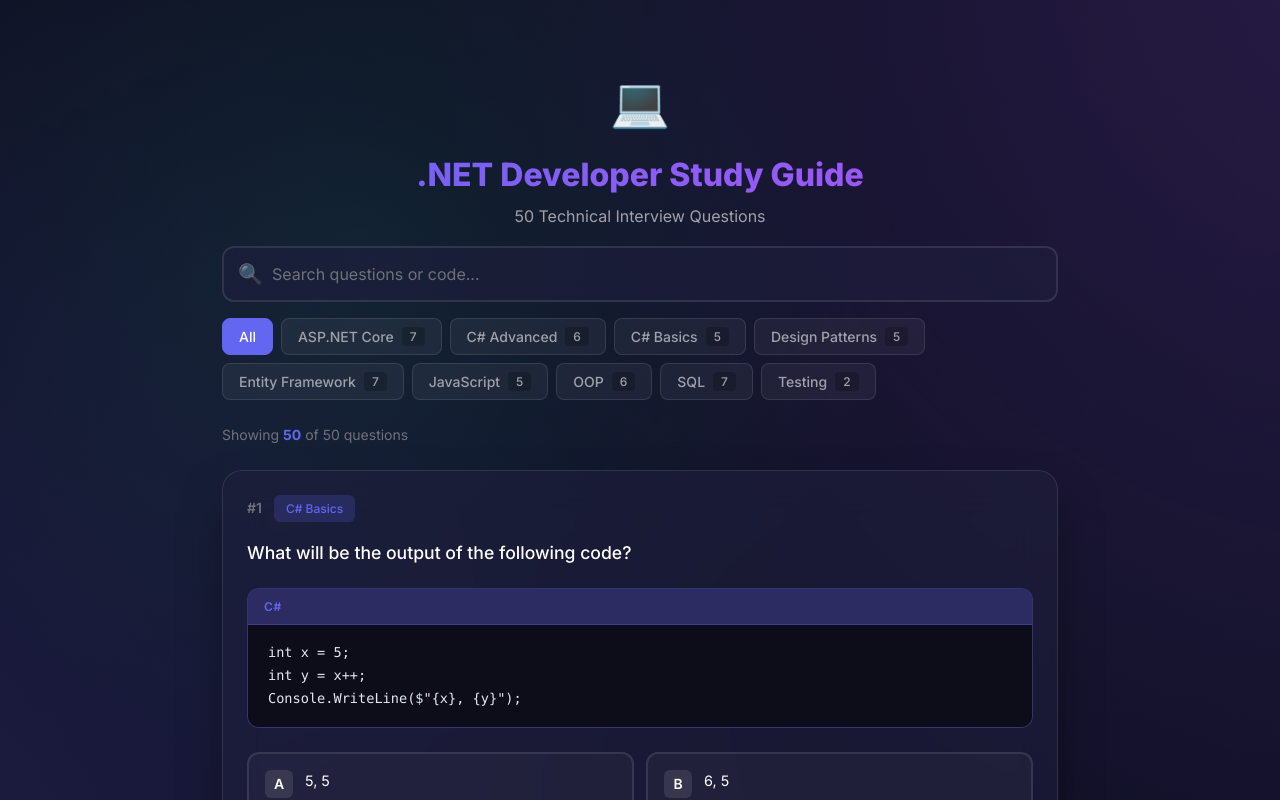
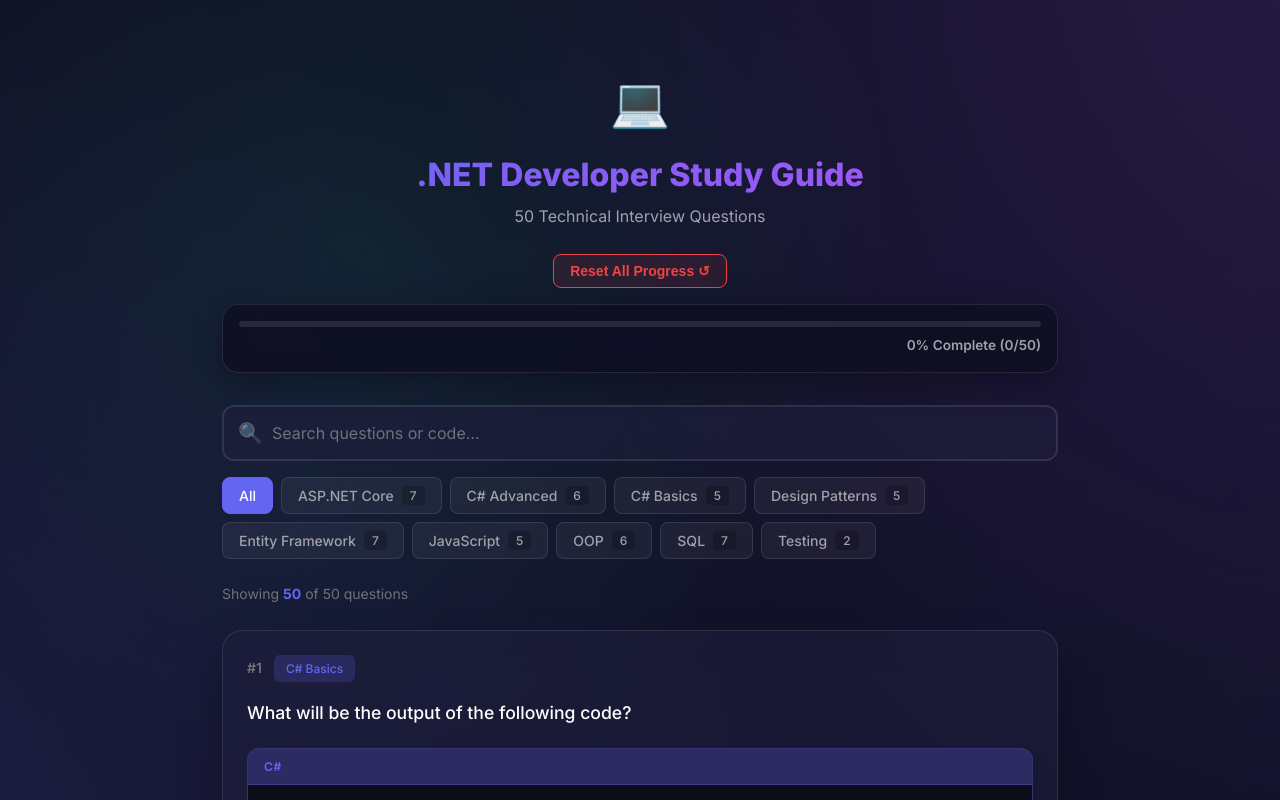
Before and after one commit to ZiadMysara/DotNetAssesment, a React (Vite) app: page / in a window 1280 px wide. Shown: the top 800 px of the page. Built offline with nearby package versions, Linux system fonts and the light colour scheme.

Commit message:
feat: implement initial .NET interview quiz application with question display, filtering, and progress tracking.

```diff
--- a/src/App.jsx
+++ b/src/App.jsx
@@ -1,10 +1,27 @@
-import { useState, useMemo } from 'react'
+import { useState, useMemo, useEffect } from 'react'
 import questions from './data/questions.json'
 
 function App() {
   const [searchTerm, setSearchTerm] = useState('')
   const [selectedCategory, setSelectedCategory] = useState('All')
-  const [revealedAnswers, setRevealedAnswers] = useState({})
+
+  // Initialize from localStorage if available
+  const [revealedAnswers, setRevealedAnswers] = useState(() => {
+    const saved = localStorage.getItem('dotnet-quiz-progress')
+    return saved ? JSON.parse(saved) : {}
+  })
+
+  // Save to localStorage whenever state changes
+  useEffect(() => {
+    localStorage.setItem('dotnet-quiz-progress', JSON.stringify(revealedAnswers))
+  }, [revealedAnswers])
+
+  const resetAllProgress = () => {
+    if (window.confirm('Are you sure you want to reset all progress? This cannot be undone.')) {
+      setRevealedAnswers({})
+      localStorage.removeItem('dotnet-quiz-progress')
+    }
+  }
 
   // Get unique categories
   const categories = useMemo(() => {
@@ -62,6 +79,10 @@
     return labels[lang] || lang?.toUpperCase() || 'CODE'
   }
 
+
+  // Calculate progress
+  const progressPercentage = Math.round((Object.keys(revealedAnswers).length / questions.questions.length) * 100)
+
   return (
     <div className="app">
       <div className="study-screen">
@@ -71,9 +92,26 @@
             <div className="header-content">
               <div className="logo">💻</div>
               <h1>.NET Developer Study Guide</h1>
-              <p className="subtitle">50 Technical Interview Questions</p>
+              <p className="subtitle">{questions.questions.length} Technical Interview Questions</p>
+
+              <button className="reset-all-btn" onClick={resetAllProgress} title="Reset all answers">
+                Reset All Progress ↺
+              </button>
             </div>
           </header>
+
+          {/* Sticky Progress Bar */}
+          <div className="sticky-progress">
+            <div className="progress-track">
+              <div
+                className="progress-fill"
+                style={{ width: `${progressPercentage}%` }}
+              ></div>
+            </div>
+            <div className="progress-text">
+              {progressPercentage}% Complete ({Object.keys(revealedAnswers).length}/{questions.questions.length})
+            </div>
+          </div>
 
           {/* Filters */}
           <div className="filters-section">
--- a/src/index.css
+++ b/src/index.css
@@ -40,6 +40,48 @@
 .app {
   min-height: 100vh;
   position: relative;
+  /* padding-top removed */
+}
+
+/* Sticky Progress Bar */
+.sticky-progress {
+  position: sticky;
+  top: 1rem;
+  z-index: 1000;
+  margin-bottom: 2rem;
+  background: rgba(15, 15, 35, 0.85);
+  backdrop-filter: blur(12px);
+  -webkit-backdrop-filter: blur(12px);
+  border: 1px solid var(--border);
+  border-radius: 16px;
+  padding: 1rem;
+  box-shadow: 0 8px 32px rgba(0, 0, 0, 0.3);
+  display: flex;
+  flex-direction: column;
+  gap: 0.5rem;
+}
+
+.progress-track {
+  width: 100%;
+  height: 6px;
+  background: rgba(255, 255, 255, 0.1);
+  border-radius: 999px;
+  overflow: hidden;
+}
+
+.progress-fill {
+  height: 100%;
+  background: var(--gradient-success);
+  border-radius: 999px;
+  transition: width 0.5s cubic-bezier(0.4, 0, 0.2, 1);
+  box-shadow: 0 0 10px rgba(16, 185, 129, 0.5);
+}
+
+.progress-text {
+  text-align: right;
+  font-size: 0.85rem;
+  font-weight: 600;
+  color: var(--text-secondary);
 }
 
 /* Animated background */
@@ -115,6 +157,29 @@
 .study-header .subtitle {
   color: var(--text-secondary);
   font-size: 1rem;
+  margin-bottom: 1.5rem;
+}
+
+.reset-all-btn {
+  background: rgba(239, 68, 68, 0.1);
+  border: 1px solid var(--danger);
+  color: var(--danger);
+  padding: 0.5rem 1rem;
+  border-radius: 8px;
+  font-size: 0.875rem;
+  font-weight: 600;
+  cursor: pointer;
+  transition: all 0.2s ease;
+  display: inline-flex;
+  align-items: center;
+  gap: 0.5rem;
+}
+
+.reset-all-btn:hover {
+  background: var(--danger);
+  color: white;
+  transform: translateY(-2px);
+  box-shadow: 0 4px 12px rgba(239, 68, 68, 0.3);
 }
 
 /* Filters Section */
```
